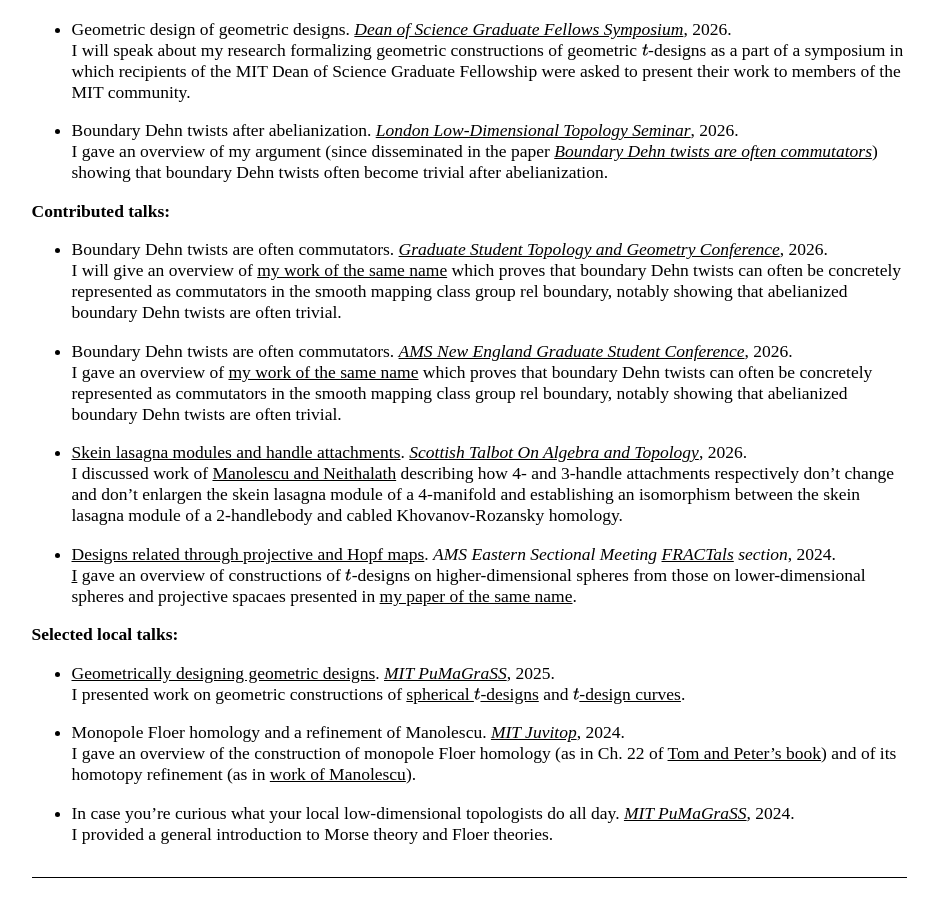
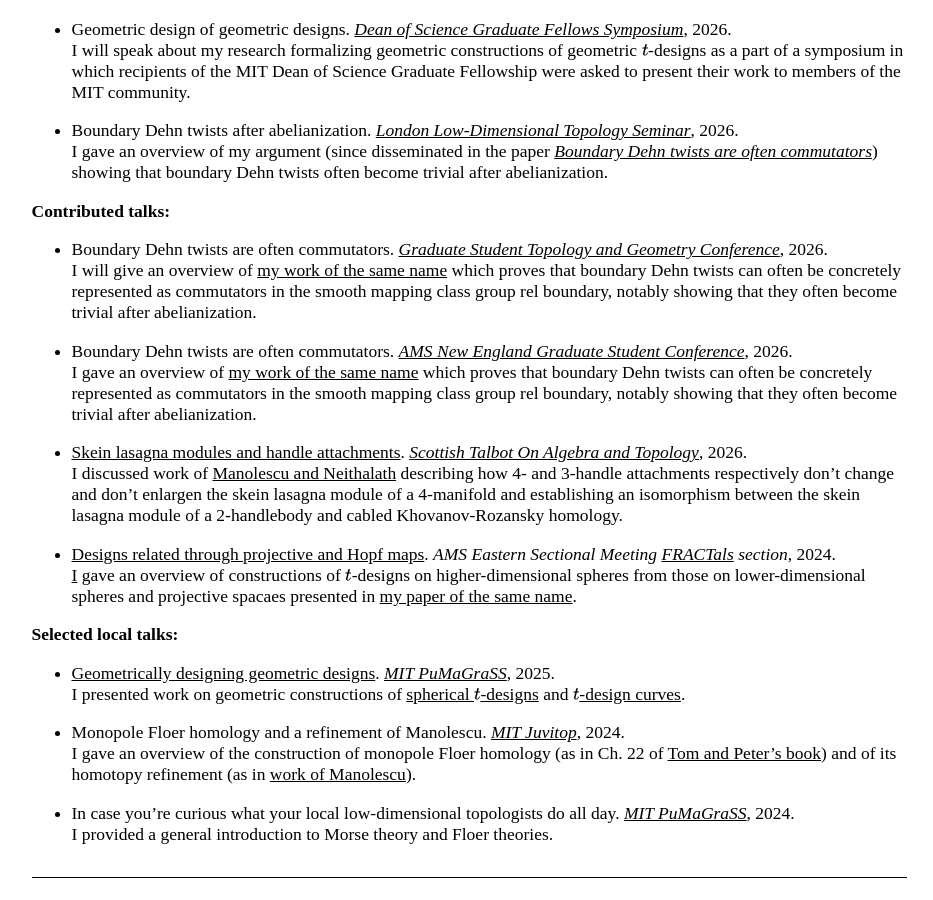
Before and after one commit to AyodejiLindblad/AyodejiLindblad.github.io, a Jekyll site: the page built from index.md, in a window 1280 px wide and 900 px high, scrolled down 1657 px. Shown: the whole window, without its empty margins (171-1104 px from the left). Built offline with Jekyll 4.4.1, drawn with Linux system fonts in a browser that asks for light colours; some web fonts are replaced.

Commit message:
, notably showing that they often become trivial after abelianization.

```diff
--- a/index.md
+++ b/index.md
@@ -84,10 +84,10 @@ Joint with [Enrico Colón](https://www.math.harvard.edu/people/colon-enrico/), [
 **Contributed talks:**
 
 * Boundary Dehn twists are often commutators. *[Graduate Student Topology and Geometry Conference](https://www.gstgc2026.com/)*, 2026.
-    I will give an overview of [my work of the same name](https://arxiv.org/abs/2604.13194) which proves that boundary Dehn twists can often be concretely represented as commutators in the smooth mapping class group rel boundary, notably showing that abelianized boundary Dehn twists are often trivial.
+    I will give an overview of [my work of the same name](https://arxiv.org/abs/2604.13194) which proves that boundary Dehn twists can often be concretely represented as commutators in the smooth mapping class group rel boundary, notably showing that they often become trivial after abelianization.
 
 * Boundary Dehn twists are often commutators. *[AMS New England Graduate Student Conference](https://sites.google.com/brown.edu/amsgradconference/home)*, 2026.
-    I gave an overview of [my work of the same name](https://arxiv.org/abs/2604.13194) which proves that boundary Dehn twists can often be concretely represented as commutators in the smooth mapping class group rel boundary, notably showing that abelianized boundary Dehn twists are often trivial.
+    I gave an overview of [my work of the same name](https://arxiv.org/abs/2604.13194) which proves that boundary Dehn twists can often be concretely represented as commutators in the smooth mapping class group rel boundary, notably showing that they often become trivial after abelianization.
 
 * [Skein lasagna modules and handle attachments](talks/Skein-lasagna-modules-and-handle-attachments.pdf). *[Scottish Talbot On Algebra and Topology](https://sites.google.com/view/stoat-workshop/home)*, 2026.
     I discussed work of [Manolescu and Neithalath](https://www.degruyterbrill.com/document/doi/10.1515/crelle-2022-0021/html?lang=en&srsltid=AfmBOoqxU5Qjqk2STSb85QQrpKWQh0vum4-dj8cIoxs9kUAX-qHu2Zjn) describing how 4- and 3-handle attachments respectively don't change and don't enlargen the skein lasagna module of a 4-manifold and establishing an isomorphism between the skein lasagna module of a 2-handlebody and cabled Khovanov-Rozansky homology.
```
